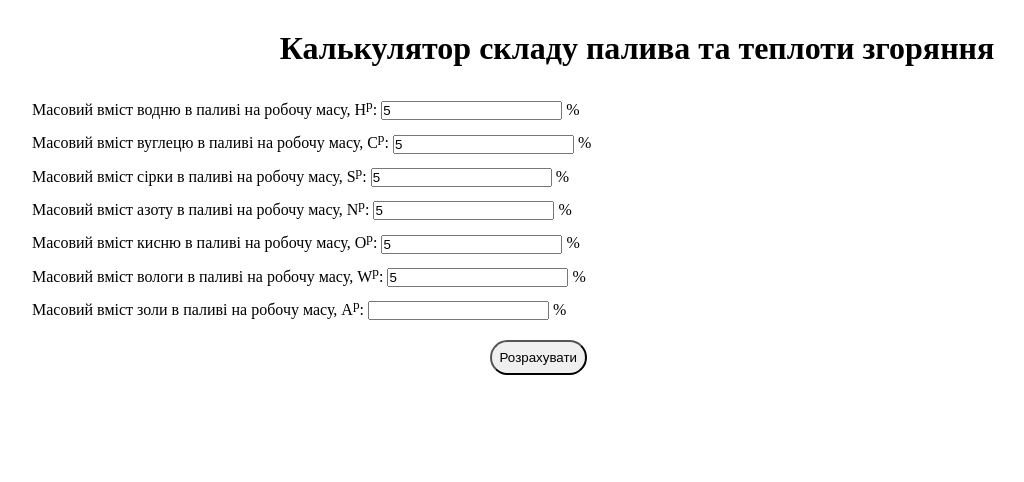
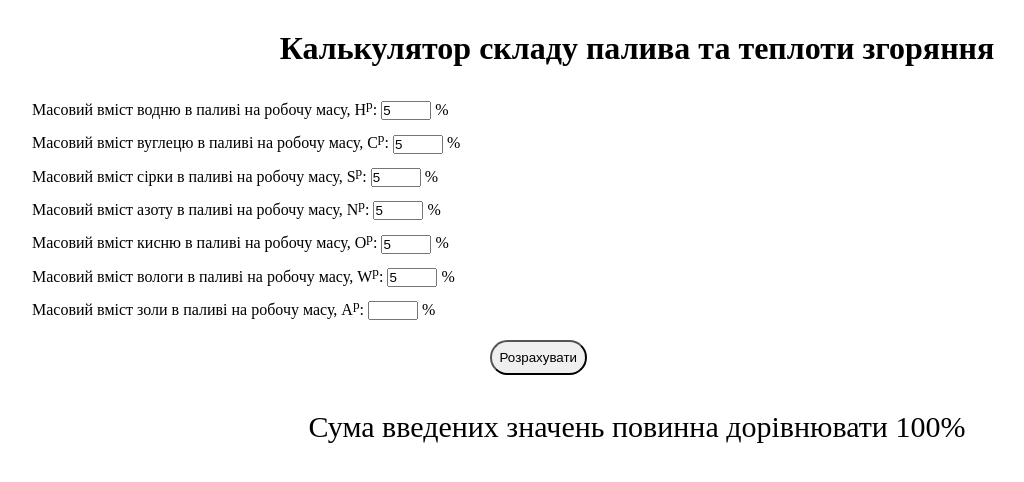
Before and after one commit to Valleriiia/Basics-of-Web-programming-labs, a plain HTML site: page lab1/task1/index.html in a window 1280 px wide. Both pictures are taken after typing "5", "5", "5", "5", "5", "5" into the empty fields and a click on the button "Розрахувати". Shown: the whole page, without its empty margins (3-1027 px from the left). Drawn offline with Linux system fonts and the light colour scheme.

Commit message:
added some styles

```diff
--- a/lab1/task1/index.html
+++ b/lab1/task1/index.html
@@ -10,13 +10,13 @@
     <h1>Калькулятор складу палива та теплоти згоряння</h1>
     <form>
         <div class="inputs-container">
-            <label for="hydrogen-r">Масовий вміст водню в паливі на робочу масу, H<sup>р</sup>: <input id="hydrogen-r" type="number" min="0" max="100" step="any"> %</label>
-            <label for="carbon-r">Масовий вміст вуглецю в паливі на робочу масу, C<sup>р</sup>: <input id="carbon-r" type="number" min="0" max="100" step="any"> %</label>
-            <label for="sulfur-r">Масовий вміст сірки в паливі на робочу масу, S<sup>р</sup>: <input id="sulfur-r" type="number" min="0" max="100" step="any"> %</label>
-            <label for="nitrogen-r">Масовий вміст азоту в паливі на робочу масу, N<sup>р</sup>: <input id="nitrogen-r" type="number" min="0" max="100" step="any"> %</label>
-            <label for="oxygen-r">Масовий вміст кисню в паливі на робочу масу, O<sup>р</sup>: <input id="oxygen-r" type="number" min="0" max="100" step="any"> %</label>
-            <label for="wet-r">Масовий вміст вологи в паливі на робочу масу, W<sup>р</sup>: <input id="wet-r" type="number" min="0" max="100" step="any"> %</label>
-            <label for="ash-r">Масовий вміст золи в паливі на робочу масу, A<sup>р</sup>: <input id="ash-r" type="number" min="0" max="100" step="any"> %</label>
+            <label for="hydrogen-r">Масовий вміст водню в паливі на робочу масу, H<sup>р</sup>: <input id="hydrogen-r" type="number" min="0" max="100" step="0.1"> %</label>
+            <label for="carbon-r">Масовий вміст вуглецю в паливі на робочу масу, C<sup>р</sup>: <input id="carbon-r" type="number" min="0" max="100" step="0.1"> %</label>
+            <label for="sulfur-r">Масовий вміст сірки в паливі на робочу масу, S<sup>р</sup>: <input id="sulfur-r" type="number" min="0" max="100" step="0.1"> %</label>
+            <label for="nitrogen-r">Масовий вміст азоту в паливі на робочу масу, N<sup>р</sup>: <input id="nitrogen-r" type="number" min="0" max="100" step="0.1"> %</label>
+            <label for="oxygen-r">Масовий вміст кисню в паливі на робочу масу, O<sup>р</sup>: <input id="oxygen-r" type="number" min="0" max="100" step="0.1"> %</label>
+            <label for="wet-r">Масовий вміст вологи в паливі на робочу масу, W<sup>р</sup>: <input id="wet-r" type="number" min="0" max="100" step="0.1"> %</label>
+            <label for="ash-r">Масовий вміст золи в паливі на робочу масу, A<sup>р</sup>: <input id="ash-r" type="number" min="0" max="100" step="0.1"> %</label>
             <button id="submit-btn" type="submit">Розрахувати</button>
         </div>
         <div id="output"></div>
--- a/lab1/task1/min.js
+++ b/lab1/task1/min.js
@@ -16,7 +16,7 @@ function calculate(e) {
     e.preventDefault();
 
     if (!isCorrectInput()) {
-        alert("Please enter a value for each element that adds up to 100%");
+        output.innerHTML = `<p class="invalid">Сума введених значень повинна дорівнювати 100%</p>`
         return;
     }
     const hydrogenR = +hydrogenRInput.value;
@@ -48,6 +48,7 @@ function calculate(e) {
     let warmthG = +((warmthR + 0.025 * wetR) * coefRG).toFixed(2);
 
     output.innerHTML = `
+        <hr>
         <p>Для палива з компонентним складом: H<sup>р</sup>=${hydrogenR}%; C<sup>р</sup>=${carbonR}%; S<sup>р</sup>=${sulfurR}%; N<sup>р</sup>=${nitrogenR}%; O<sup>р</sup>=${oxygenR}%; W<sup>р</sup>=${wetR}%; A<sup>р</sup>=${ashR}%:</p>
         <h2>Коефіцієнти переходу</h2>
         <p>Від робочої до сухої маси: ${coefRC}</p>
--- a/lab1/task1/style.css
+++ b/lab1/task1/style.css
@@ -19,6 +19,9 @@ h1 {
 label {
     margin-bottom: 10px;
 }
+input {
+    max-width: 50px;
+}
 
 button {
     max-width: 100px;
@@ -27,3 +30,24 @@ button {
     padding: 8px;
     border-radius: 25px;
 }
+
+#output {
+    margin: 25px;
+}
+
+hr {
+    margin-bottom: 20px;
+}
+
+h2 {
+    margin: 20px;
+}
+
+#output p {
+    margin-bottom: 10px;
+}
+
+.invalid {
+    font-size: 30px;
+    text-align: center;
+}
```
